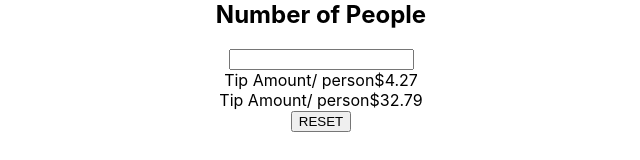
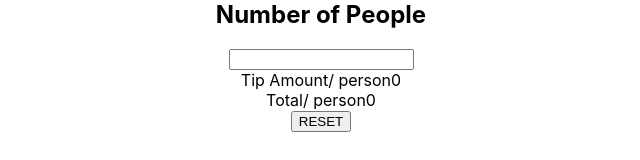
Before and after one commit to puyanwei/fe-practice, a React (Create React App) app: page /tip-calculator in a window 1280 px wide. Shown: the part 264-424 px from the top of the page, without its empty margins (319-959 px from the left). Built offline with nearby package versions, Linux system fonts and the light colour scheme.

Commit message:
Calculator summary section formulas

```diff
--- a/src/components/tip-calculator/TCButton.tsx
+++ b/src/components/tip-calculator/TCButton.tsx
@@ -1,7 +1,7 @@
 import { ReactNode } from "react";
 
 interface TCButtonProps {
-  onClick: (e: React.MouseEvent<HTMLElement>) => void;
+  onClick: (e: React.MouseEvent<HTMLButtonElement>) => void;
   children: ReactNode;
 }
 
--- a/src/pages/TipCalculatorPage.tsx
+++ b/src/pages/TipCalculatorPage.tsx
@@ -1,43 +1,58 @@
-import { MouseEvent, useState } from "react";
+import { ChangeEvent, MouseEvent, useState } from "react";
 import TCButton from "../components/tip-calculator/TCButton";
 
 const TipCalculatorPage = () => {
   const [tip, setTip] = useState(0);
+  const [bill, setBill] = useState(0);
+  const [people, setPeople] = useState(0);
 
-  const onClick = (e: MouseEvent<HTMLElement>) => {
-    const target = e.target as HTMLElement;
+  const handleBill = (e: ChangeEvent<HTMLInputElement>) =>
+    setBill(parseInt(e.target.value));
+
+  const handlePeople = (e: ChangeEvent<HTMLInputElement>) =>
+    setPeople(parseInt(e.target.value));
+
+  const handleTip = (e: MouseEvent<HTMLButtonElement>) => {
+    const target = e.target as HTMLButtonElement;
     const number = parseInt(target.innerText.slice(0, -1));
     setTip(number);
   };
 
-  console.log(tip);
+  const checkNumber = (number: number) =>
+    isNaN(number) || number === Infinity ? 0 : number;
+
+  const tipAmountCalc = (((tip / 100) * bill) / people).toFixed(2);
+  const totalCalc = (parseInt(tipAmountCalc) + bill / people).toFixed(2);
+
+  const tipAmount = checkNumber(parseInt(tipAmountCalc));
+  const total = checkNumber(parseInt(totalCalc));
 
   return (
     <div>
       <h1>SPLITTER</h1>
       <main>
         <h2>Bill</h2>
-        <input type="number" />
+        <input type="number" name="bill" onChange={handleBill} />
         <div className="tip-container">
           <h2>Select Tip %</h2>
-          <TCButton onClick={onClick}>5%</TCButton>
-          <TCButton onClick={onClick}>15%</TCButton>
-          <TCButton onClick={onClick}>25%</TCButton>
-          <TCButton onClick={onClick}>50%</TCButton>
+          <TCButton onClick={handleTip}>5%</TCButton>
+          <TCButton onClick={handleTip}>15%</TCButton>
+          <TCButton onClick={handleTip}>25%</TCButton>
+          <TCButton onClick={handleTip}>50%</TCButton>
           <input type="number" placeholder="Custom" />
         </div>
         <h2>Number of People</h2>
-        <input type="number" className="text" />
+        <input type="number" name="people" onChange={handlePeople} />
         <div className="tip-summary-card">
           <div className="tip-summary-line">
             <span>Tip Amount</span>
             <span>/ person</span>
-            <span>$4.27</span>
+            <span>{tipAmount}</span>
           </div>
           <div className="tip-summary-line">
-            <span>Tip Amount</span>
+            <span>Total</span>
             <span>/ person</span>
-            <span>$32.79</span>
+            <span>{total}</span>
           </div>
           <button className="reset">RESET</button>
         </div>
```
